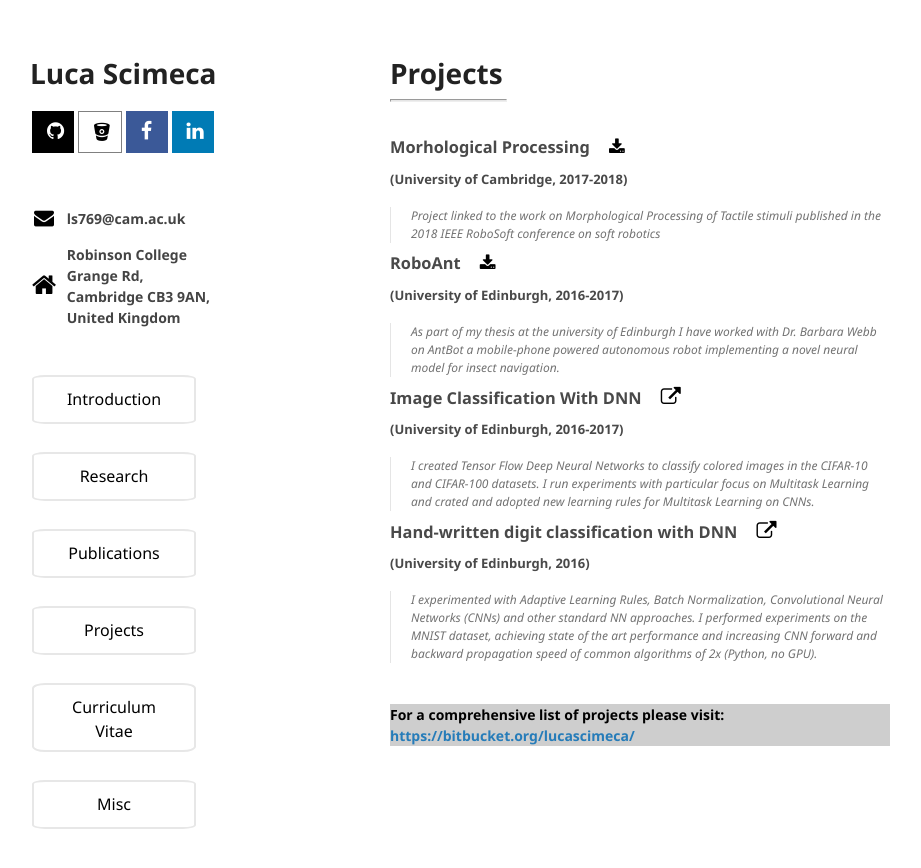
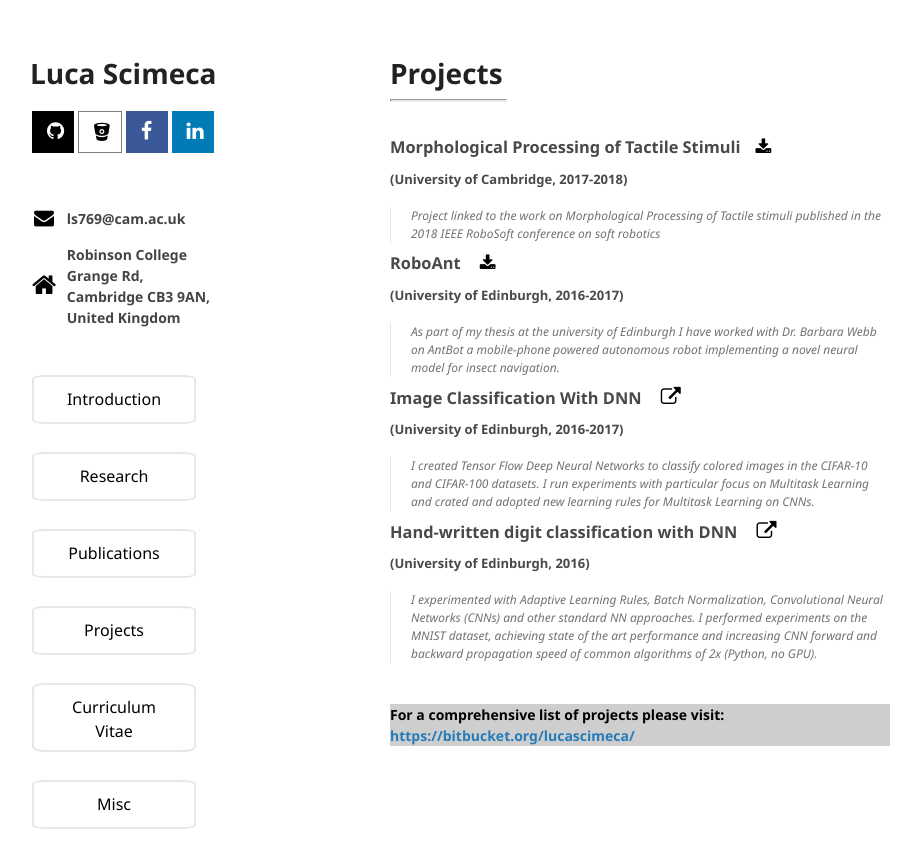
Before and after one commit to lucascimeca/lucascimeca.github.io, a Jekyll site: the page built from projects.md, in a window 1280 px wide. Shown: the top 868 px of the page, without its empty margins (180-1101 px from the left). Built offline with Jekyll 4.4.1, drawn with Linux system fonts in a browser that asks for light colours; nearby versions of some CDN libraries; the repository's description, which GitHub fills in, is left out; our own code applies the rules of GitHub Pages for plain Markdown files.

Commit message:
Update projects.md

```diff
--- a/projects.md
+++ b/projects.md
@@ -6,7 +6,7 @@ layout: default
 <hr style="width: 115px">
 
 
-### [](#MorphProc) Morhological Processing <a href="https://bitbucket.org/lucascimeca/morphological_processing/src/master/" class="fa fa-download" style="font-size: 17px"></a><br/><font size="2px">(University of Cambridge, 2017-2018)</font>
+### [](#MorphProc) Morphological Processing of Tactile Stimuli<a href="https://bitbucket.org/lucascimeca/morphological_processing/src/master/" class="fa fa-download" style="font-size: 17px"></a><br/><font size="2px">(University of Cambridge, 2017-2018)</font>
 
 > <div style="font-style: italic; font-size: 12px">Project linked to the work on Morphological Processing of Tactile stimuli published in the 2018 IEEE RoboSoft conference on soft robotics </div>
 
```
